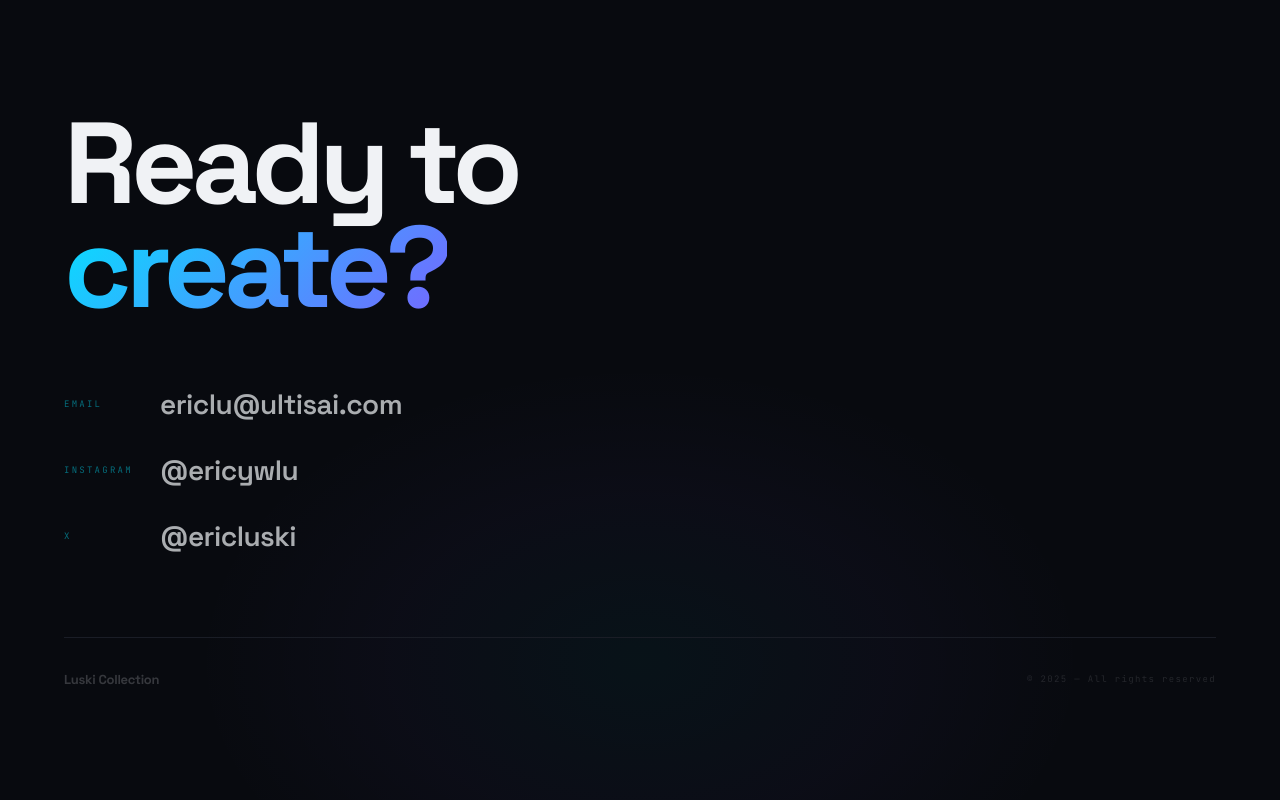
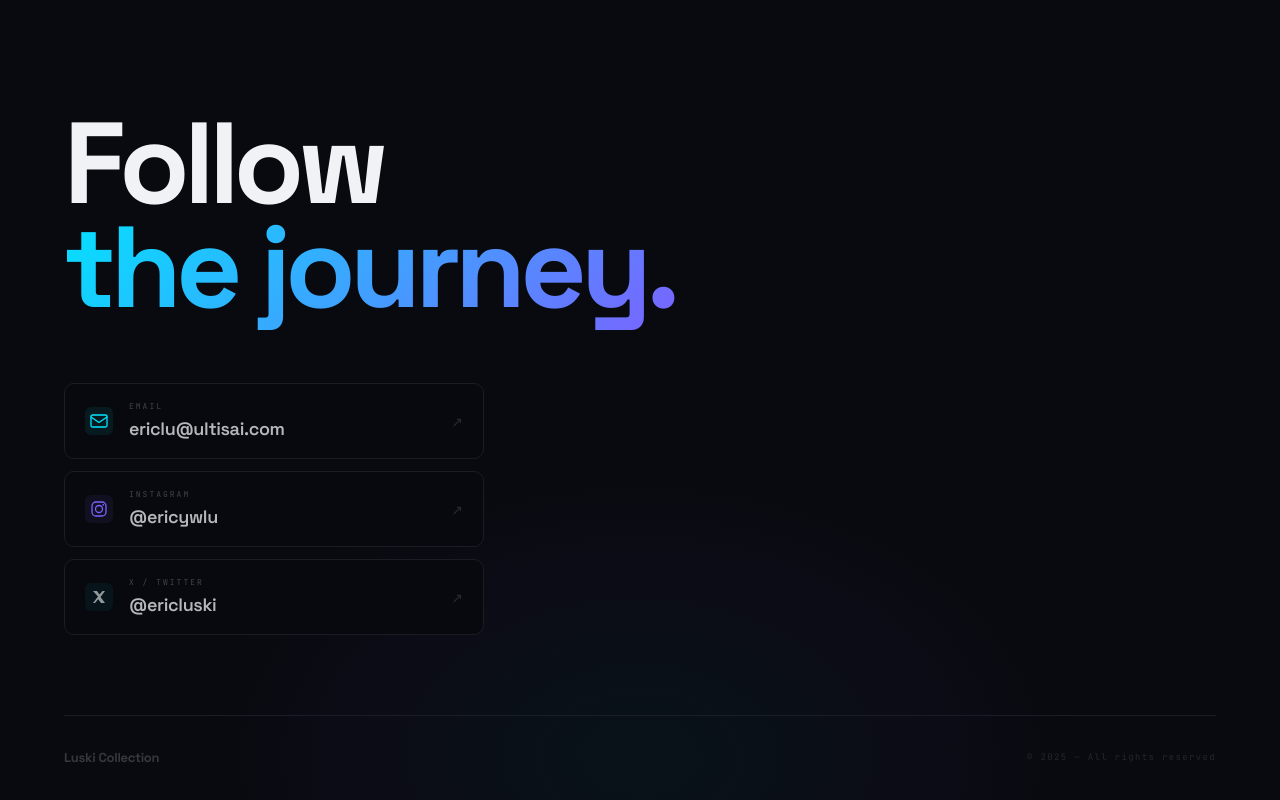
Before and after one commit to ericlu07/luskiai, a Next.js app: page / in a window 1280 px wide. Shown: the part 1542-2342 px from the top of the page. Built offline with nearby package versions, Linux system fonts and the light colour scheme.

Commit message:
Redesign Contact: Follow the journey, custom icon cards

```diff
--- a/src/components/sections/Contact.tsx
+++ b/src/components/sections/Contact.tsx
@@ -5,10 +5,59 @@ import { useRef } from 'react'
 
 const ease = [0.22, 1, 0.36, 1] as [number, number, number, number]
 
+// Custom SVG icons in site colors
+function EmailIcon() {
+  return (
+    <svg width="28" height="28" viewBox="0 0 28 28" fill="none">
+      <rect width="28" height="28" rx="6" fill="rgba(0,229,255,0.08)" />
+      <path d="M6 9.5C6 8.67 6.67 8 7.5 8h13c.83 0 1.5.67 1.5 1.5v9c0 .83-.67 1.5-1.5 1.5h-13C6.67 20 6 19.33 6 18.5v-9z" stroke="#00E5FF" strokeWidth="1.3" fill="none"/>
+      <path d="M6 10l8 5.5 8-5.5" stroke="#00E5FF" strokeWidth="1.3" strokeLinecap="round"/>
+    </svg>
+  )
+}
+
+function InstagramIcon() {
+  return (
+    <svg width="28" height="28" viewBox="0 0 28 28" fill="none">
+      <rect width="28" height="28" rx="6" fill="rgba(123,97,255,0.08)" />
+      <rect x="7" y="7" width="14" height="14" rx="4" stroke="#7B61FF" strokeWidth="1.3" fill="none"/>
+      <circle cx="14" cy="14" r="3.5" stroke="#7B61FF" strokeWidth="1.3" fill="none"/>
+      <circle cx="18.2" cy="9.8" r="0.9" fill="#7B61FF"/>
+    </svg>
+  )
+}
+
+function XIcon() {
+  return (
+    <svg width="28" height="28" viewBox="0 0 28 28" fill="none">
+      <rect width="28" height="28" rx="6" fill="rgba(0,229,255,0.05)" />
+      <path d="M8 8h4l2.5 3.5L17.5 8H20l-4.5 6L20 20h-4l-2.8-3.8L10 20H8l5-6.5L8 8z" fill="rgba(240,242,245,0.6)"/>
+    </svg>
+  )
+}
+
 const LINKS = [
-  { label: 'Email', value: 'ericlu@ultisai.com', href: 'mailto:ericlu@ultisai.com' },
-  { label: 'Instagram', value: '@ericywlu', href: 'https://instagram.com/ericywlu' },
-  { label: 'X', value: '@ericluski', href: 'https://x.com/ericluski' },
+  {
+    label: 'Email',
+    value: 'ericlu@ultisai.com',
+    href: 'mailto:ericlu@ultisai.com',
+    Icon: EmailIcon,
+    accent: '#00E5FF',
+  },
+  {
+    label: 'Instagram',
+    value: '@ericywlu',
+    href: 'https://instagram.com/ericywlu',
+    Icon: InstagramIcon,
+    accent: '#7B61FF',
+  },
+  {
+    label: 'X / Twitter',
+    value: '@ericluski',
+    href: 'https://x.com/ericluski',
+    Icon: XIcon,
+    accent: 'rgba(240,242,245,0.5)',
+  },
 ]
 
 export function Contact() {
@@ -45,50 +94,65 @@ export function Contact() {
             marginBottom: 'clamp(48px, 8vh, 80px)',
           }}
         >
-          Ready to<br />
+          Follow<br />
           <span style={{
             background: 'linear-gradient(135deg, #00E5FF 0%, #7B61FF 100%)',
             WebkitBackgroundClip: 'text', WebkitTextFillColor: 'transparent', backgroundClip: 'text',
           }}>
-            create?
+            the journey.
           </span>
         </motion.h2>
 
-        <div style={{ display: 'flex', flexDirection: 'column', gap: 24 }}>
-          {LINKS.map(({ label, value, href }, i) => (
+        <div style={{ display: 'flex', flexDirection: 'column', gap: 12 }}>
+          {LINKS.map(({ label, value, href, Icon, accent }, i) => (
             <motion.a
               key={label}
               href={href}
               target={href.startsWith('http') ? '_blank' : undefined}
               rel="noopener noreferrer"
-              initial={{ opacity: 0, x: -20 }}
-              animate={inView ? { opacity: 1, x: 0 } : {}}
+              initial={{ opacity: 0, y: 16 }}
+              animate={inView ? { opacity: 1, y: 0 } : {}}
               transition={{ duration: 0.6, ease, delay: 0.2 + i * 0.1 }}
               style={{
-                display: 'flex', alignItems: 'center', gap: 24,
-                textDecoration: 'none', width: 'fit-content',
+                display: 'flex', alignItems: 'center', gap: 16,
+                textDecoration: 'none',
+                background: '#08090E',
+                border: '1px solid #1A1D26',
+                borderRadius: 10,
+                padding: '16px 20px',
+                maxWidth: 420,
+                transition: 'border-color 0.2s, background 0.2s',
+              }}
+              onMouseEnter={e => {
+                const el = e.currentTarget as HTMLElement
+                el.style.borderColor = `${accent}30`
+                el.style.background = '#0C0E13'
+              }}
+              onMouseLeave={e => {
+                const el = e.currentTarget as HTMLElement
+                el.style.borderColor = '#1A1D26'
+                el.style.background = '#08090E'
               }}
             >
-              <span style={{
+              <Icon />
+              <div>
+                <div style={{
                   fontFamily: 'var(--font-jetbrains-mono), monospace',
-                fontSize: 9, letterSpacing: '0.25em',
-                color: 'rgba(0,229,255,0.45)', textTransform: 'uppercase',
-                minWidth: 72,
+                  fontSize: 8, letterSpacing: '0.25em',
+                  color: 'rgba(240,242,245,0.25)', textTransform: 'uppercase', marginBottom: 3,
                 }}>
                   {label}
-              </span>
-              <span style={{
+                </div>
+                <div style={{
                   fontFamily: 'var(--font-space-grotesk), sans-serif',
-                fontSize: 'clamp(18px, 2.5vw, 28px)',
+                  fontSize: 'clamp(14px, 1.8vw, 18px)',
                   fontWeight: 600, letterSpacing: '-0.02em',
-                color: 'rgba(240,242,245,0.7)',
-                transition: 'color 0.2s',
-              }}
-              onMouseEnter={e => { (e.currentTarget as HTMLElement).style.color = '#F0F2F5' }}
-              onMouseLeave={e => { (e.currentTarget as HTMLElement).style.color = 'rgba(240,242,245,0.7)' }}
-              >
+                  color: 'rgba(240,242,245,0.75)',
+                }}>
                   {value}
-              </span>
+                </div>
+              </div>
+              <div style={{ marginLeft: 'auto', color: 'rgba(240,242,245,0.15)', fontSize: 14 }}>↗</div>
             </motion.a>
           ))}
         </div>
```
Lines whose indentation alone changed are shown as unchanged.
